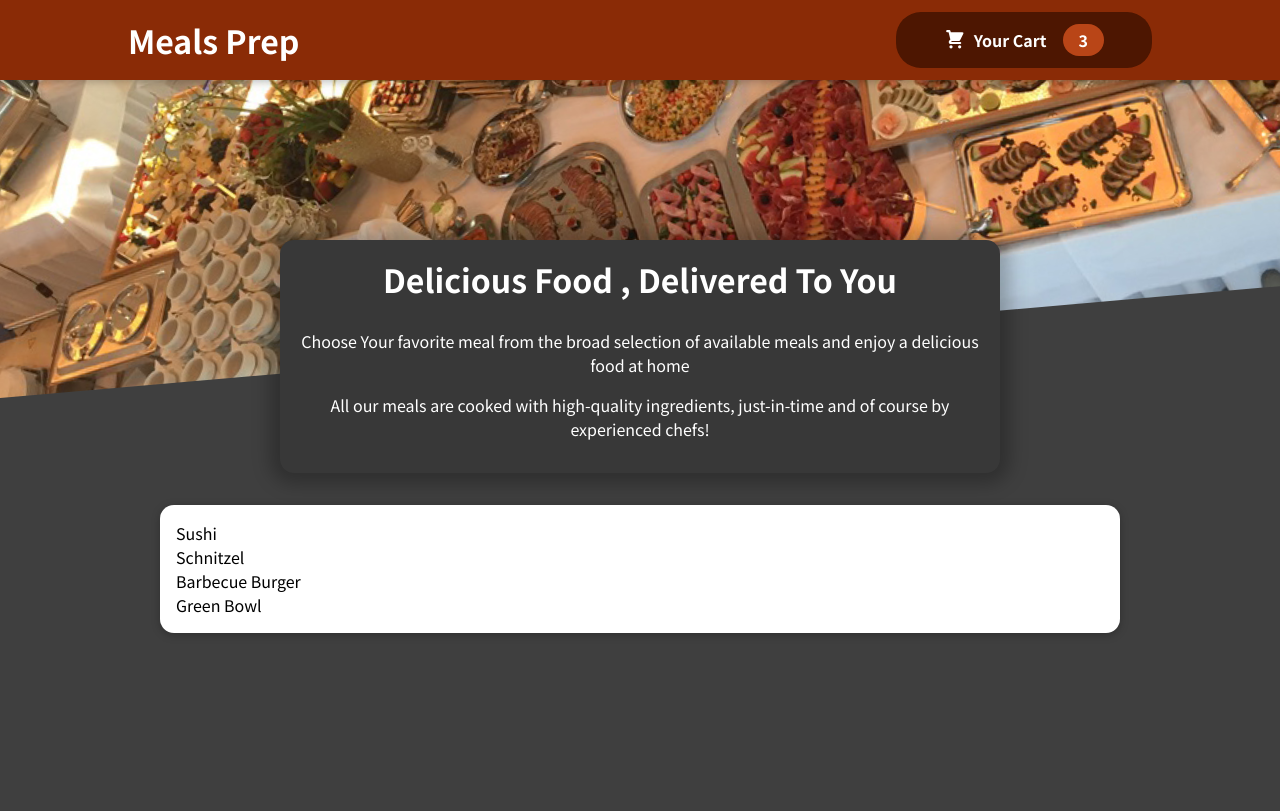
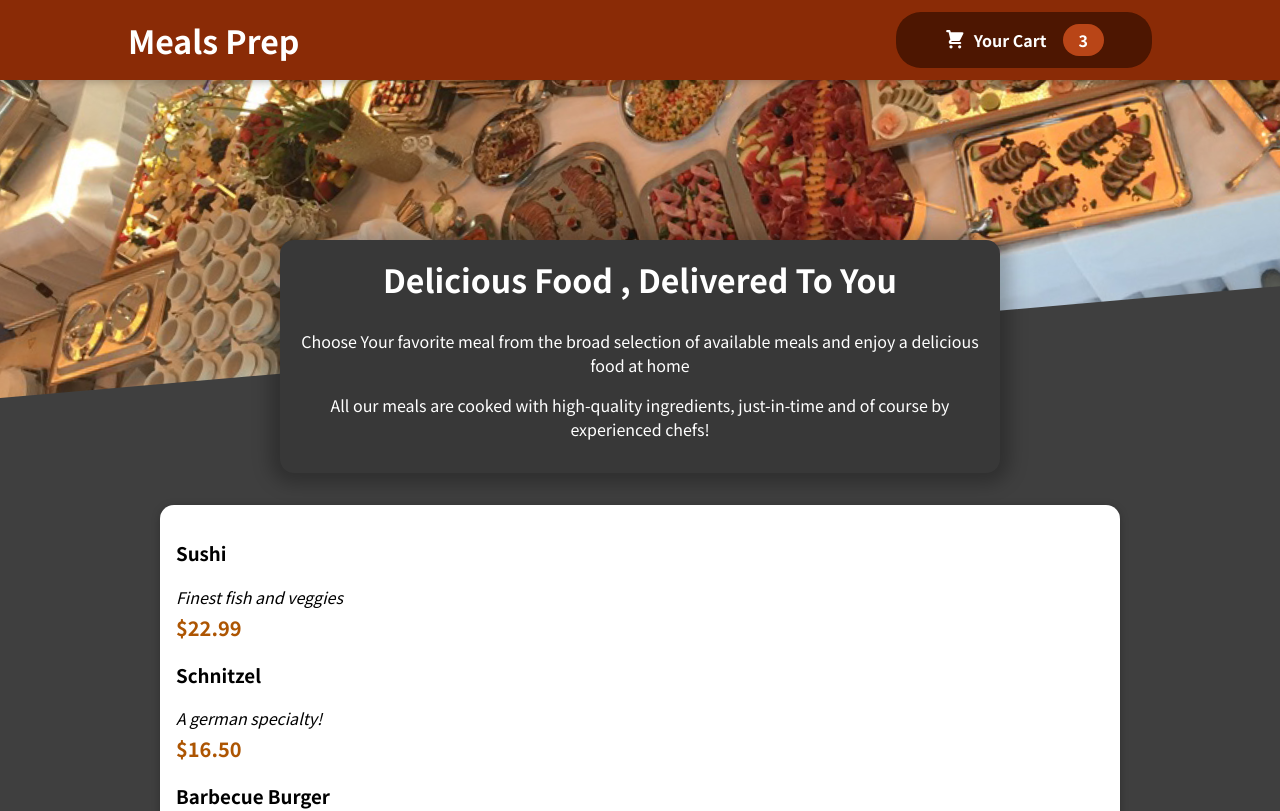
Before and after one commit to takkar94/BasicFoodAppWithHooks, a React (Create React App) app: page / in a window 1280 px wide. Shown: the top 811 px of the page. Built offline with nearby package versions, Linux system fonts and the light colour scheme.

Commit message:
fixed the bug

```diff
--- a/src/Components/Meals/AvailableMeals.js
+++ b/src/Components/Meals/AvailableMeals.js
@@ -1,5 +1,6 @@
 import classes from "./AvailableMeals.module.css";
 import Card from "../UI/Card";
+import MealItem from "./MealItem/MealItem";
 
 const DUMMY_MEALS = [
   {
@@ -29,9 +30,15 @@
 ];
 
 const AvailableMeals = () => {
-  const mealsList = DUMMY_MEALS.map((meal) => {
-    return<li>{meal.name}</li>;
-  });
+  const mealsList = DUMMY_MEALS.map((meal) => (
+    <MealItem
+      id={meal.id}
+      key={meal.id}
+      name={meal.name}
+      description={meal.description}
+      price={meal.price}
+    />
+  ));
 
   return (
     <section className={classes.meals}>
```
Also changed, not shown: 1 other file (tests, documents, lock files or other folders).
